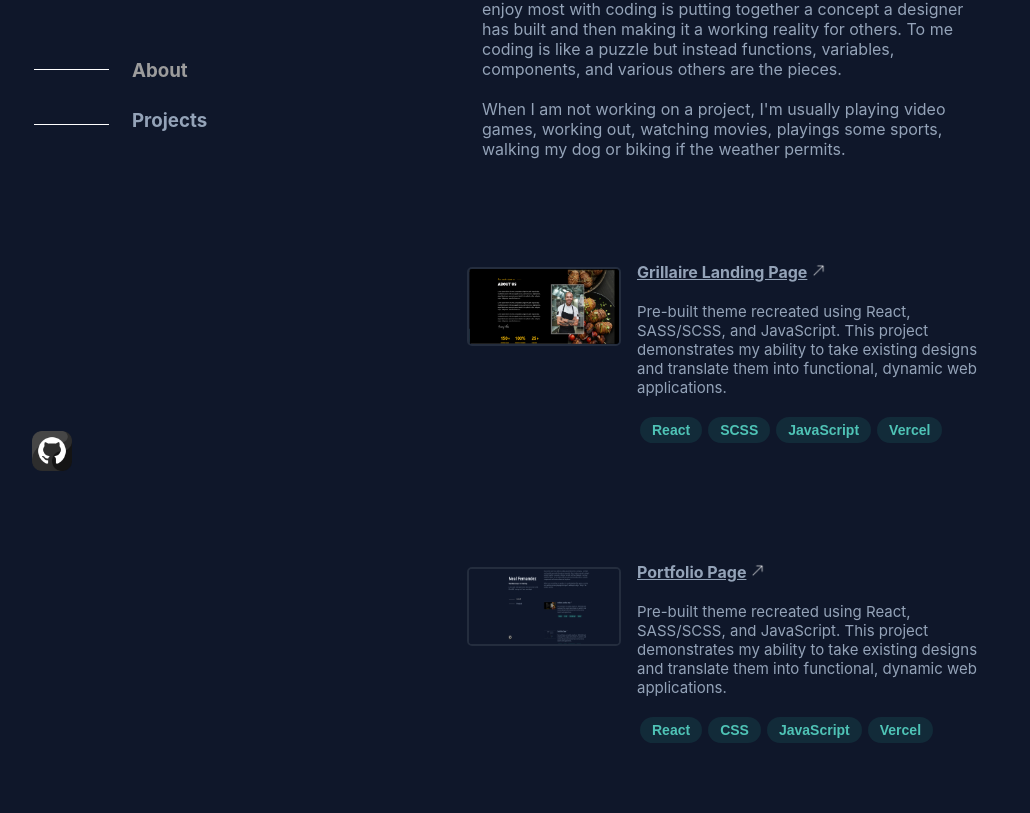
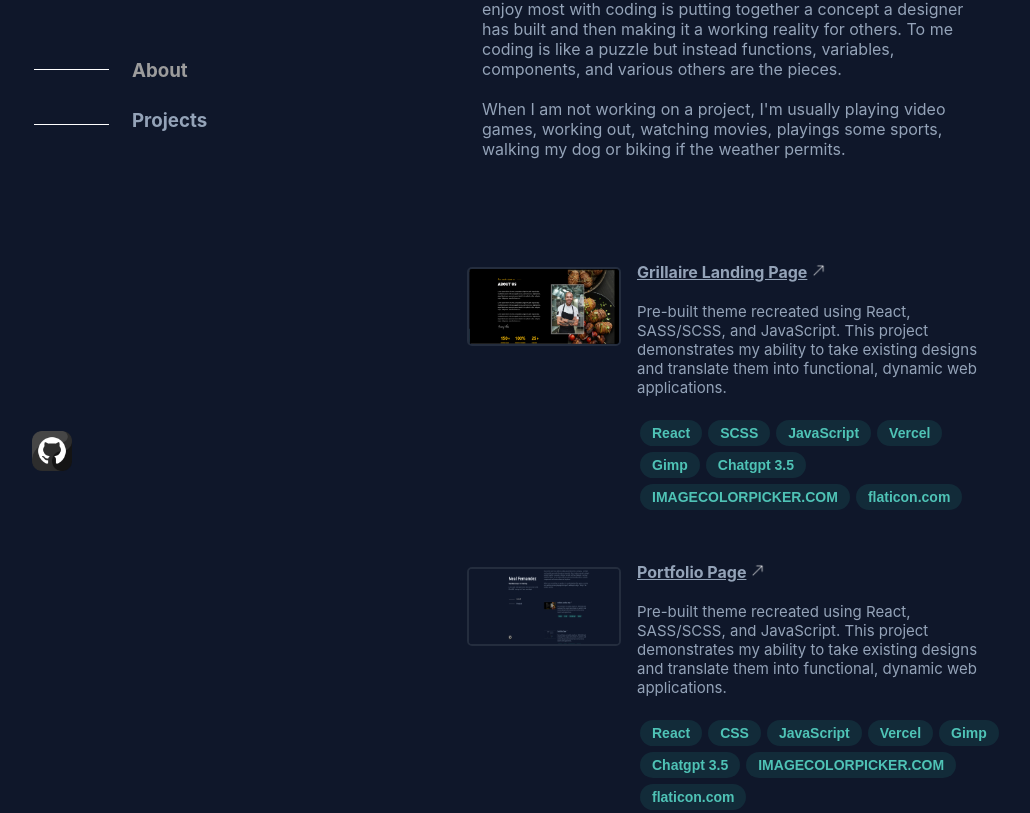
Before and after one commit to NealFernandezDev/Portfolio, a React (Create React App) app: page / in a window 1280 px wide. Shown: the part 241-1054 px from the top of the page, without its empty margins (118-1148 px from the left). Before the commit the page ends 990 px from the top, so only its background shows below. Built offline with nearby package versions, Linux system fonts and the light colour scheme.

Commit message:
additional tools for building each project added to buttons list

```diff
--- a/src/Components/Assets/Projects/Projects.css
+++ b/src/Components/Assets/Projects/Projects.css
@@ -92,8 +92,7 @@
   border-radius: 50px;
   padding: 5px 12px 5px 12px;
   text-decoration: none;
-  margin-left: 3px;
-  margin-right: 3px;
+  margin: 3px;
 }
 
 /* Grillaire SCSS */
@@ -107,8 +106,7 @@
   border-radius: 50px;
   padding: 5px 12px 5px 12px;
   text-decoration: none;
-  margin-left: 3px;
-  margin-right: 3px;
+  margin: 3px;
 }
 
 /* Grillaire Javascript */
@@ -122,8 +120,7 @@
   border-radius: 50px;
   padding: 5px 12px 5px 12px;
   text-decoration: none;
-  margin-left: 3px;
-  margin-right: 3px;
+  margin: 3px;
 }
 
 /* Grillaire Vercel */
@@ -137,8 +134,63 @@
   border-radius: 50px;
   padding: 5px 12px 5px 12px;
   text-decoration: none;
-  margin-left: 3px;
-  margin-right: 3px;
+  margin: 3px;
+}
+
+/* Grillaire Gimp */
+#grillaire-text #gimp {
+  font-family: Arial;
+  color: #4fc3b6;
+  font-size: 14px;
+  font-weight: bold;
+  background: #122b39;
+  border: none;
+  border-radius: 50px;
+  padding: 5px 12px 5px 12px;
+  text-decoration: none;
+  margin: 3px;
+}
+
+/* Grillaire Chatgpt */
+#grillaire-text #chatgpt {
+  font-family: Arial;
+  color: #4fc3b6;
+  font-size: 14px;
+  font-weight: bold;
+  background: #122b39;
+  border: none;
+  border-radius: 50px;
+  padding: 5px 12px 5px 12px;
+  text-decoration: none;
+  margin: 3px;
+}
+
+/* Grillaire IMAGECOLORPICKER */
+#grillaire-text #imagecolorpicker {
+  font-family: Arial;
+  color: #4fc3b6;
+  font-size: 14px;
+  font-weight: bold;
+  background: #122b39;
+  border: none;
+  border-radius: 50px;
+  padding: 5px 12px 5px 12px;
+  text-decoration: none;
+  margin: 3px;
+}
+
+/* Grillaire flaticon */
+#grillaire-text #flaticon {
+  font-family: Arial;
+  color: #4fc3b6;
+  font-size: 14px;
+  font-weight: bold;
+  background: #122b39;
+  border: none;
+  border-radius: 50px;
+  padding: 5px 12px 5px 12px;
+  text-decoration: none;
+  margin: 3px;
 }
 
 /*
@@ -251,7 +303,7 @@
 }
 
 /* Portfolio Vercel */
-#vercel {
+#portfolio-text #vercel {
   font-family: Arial;
   color: #4fc3b6;
   font-size: 14px;
@@ -263,6 +315,62 @@
   text-decoration: none;
   margin-left: 3px;
   margin-right: 3px;
+}
+
+/* Portfolio Gimp */
+#portfolio-text #gimp {
+  font-family: Arial;
+  color: #4fc3b6;
+  font-size: 14px;
+  font-weight: bold;
+  background: #122b39;
+  border: none;
+  border-radius: 50px;
+  padding: 5px 12px 5px 12px;
+  text-decoration: none;
+  margin: 3px;
+}
+
+/* Portfolio Chatgpt */
+#portfolio-text #chatgpt {
+  font-family: Arial;
+  color: #4fc3b6;
+  font-size: 14px;
+  font-weight: bold;
+  background: #122b39;
+  border: none;
+  border-radius: 50px;
+  padding: 5px 12px 5px 12px;
+  text-decoration: none;
+  margin: 3px;
+}
+
+/* Portfolio IMAGECOLORPICKER */
+#portfolio-text #imagecolorpicker {
+  font-family: Arial;
+  color: #4fc3b6;
+  font-size: 14px;
+  font-weight: bold;
+  background: #122b39;
+  border: none;
+  border-radius: 50px;
+  padding: 5px 12px 5px 12px;
+  text-decoration: none;
+  margin: 3px;
+}
+
+/* Portfolio flaticon */
+#portfolio-text #flaticon {
+  font-family: Arial;
+  color: #4fc3b6;
+  font-size: 14px;
+  font-weight: bold;
+  background: #122b39;
+  border: none;
+  border-radius: 50px;
+  padding: 5px 12px 5px 12px;
+  text-decoration: none;
+  margin: 3px;
 }
 
 /*
--- a/src/Components/Assets/Projects/Projects.jsx
+++ b/src/Components/Assets/Projects/Projects.jsx
@@ -25,6 +25,10 @@ const Projects = () => {
                 <button id="scss">SCSS</button>
                 <button id="javascript">JavaScript</button>
                 <button id="vercel">Vercel</button>
+                <button id="gimp">Gimp</button>
+                <button id="chatgpt">Chatgpt 3.5</button>
+                <button id="imagecolorpicker">IMAGECOLORPICKER.COM</button>
+                <button id="flaticon">flaticon.com</button>
             </div>
         </div>
         <div id="portfolio-container">
@@ -42,6 +46,10 @@ const Projects = () => {
                 <button id="css">CSS</button>
                 <button id="javascript">JavaScript</button>
                 <button id="vercel">Vercel</button>
+                <button id="gimp">Gimp</button>
+                <button id="chatgpt">Chatgpt 3.5</button>
+                <button id="imagecolorpicker">IMAGECOLORPICKER.COM</button>
+                <button id="flaticon">flaticon.com</button>
             </div>
         </div>
     </div>
```
